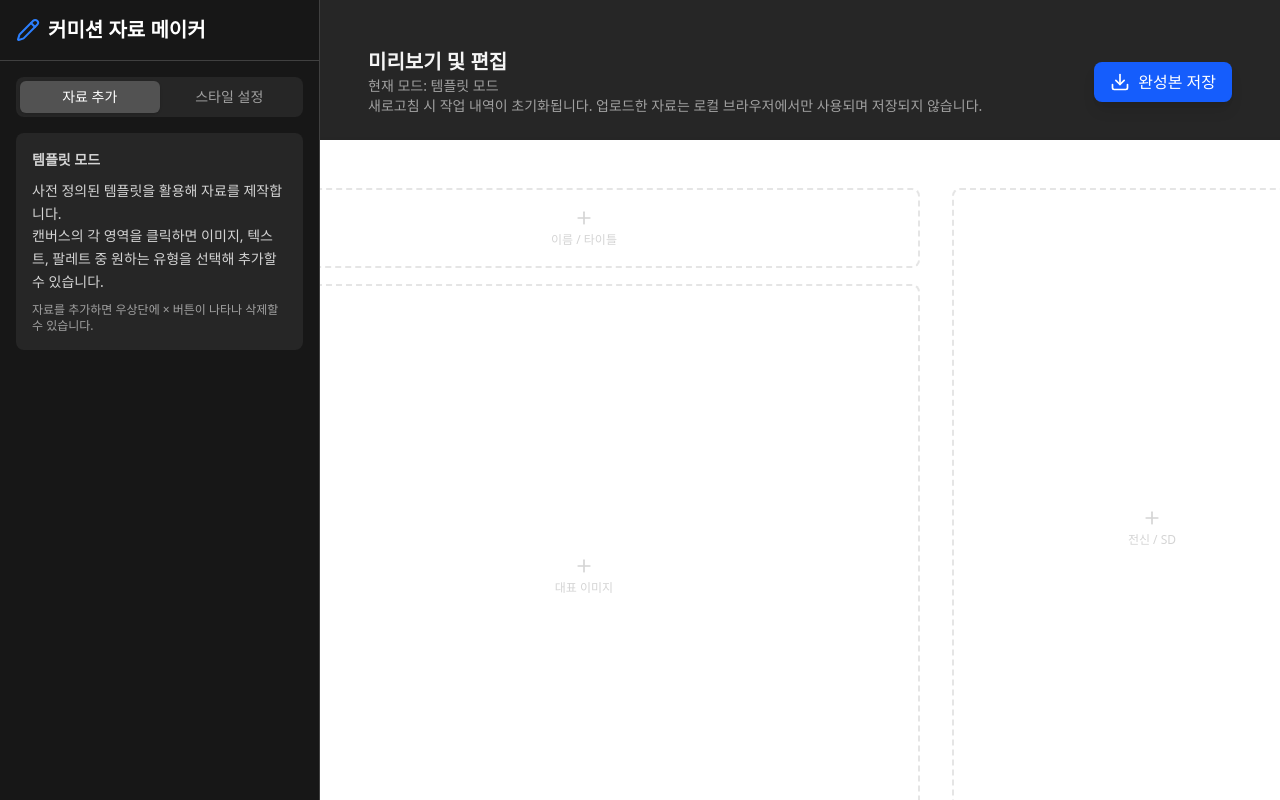
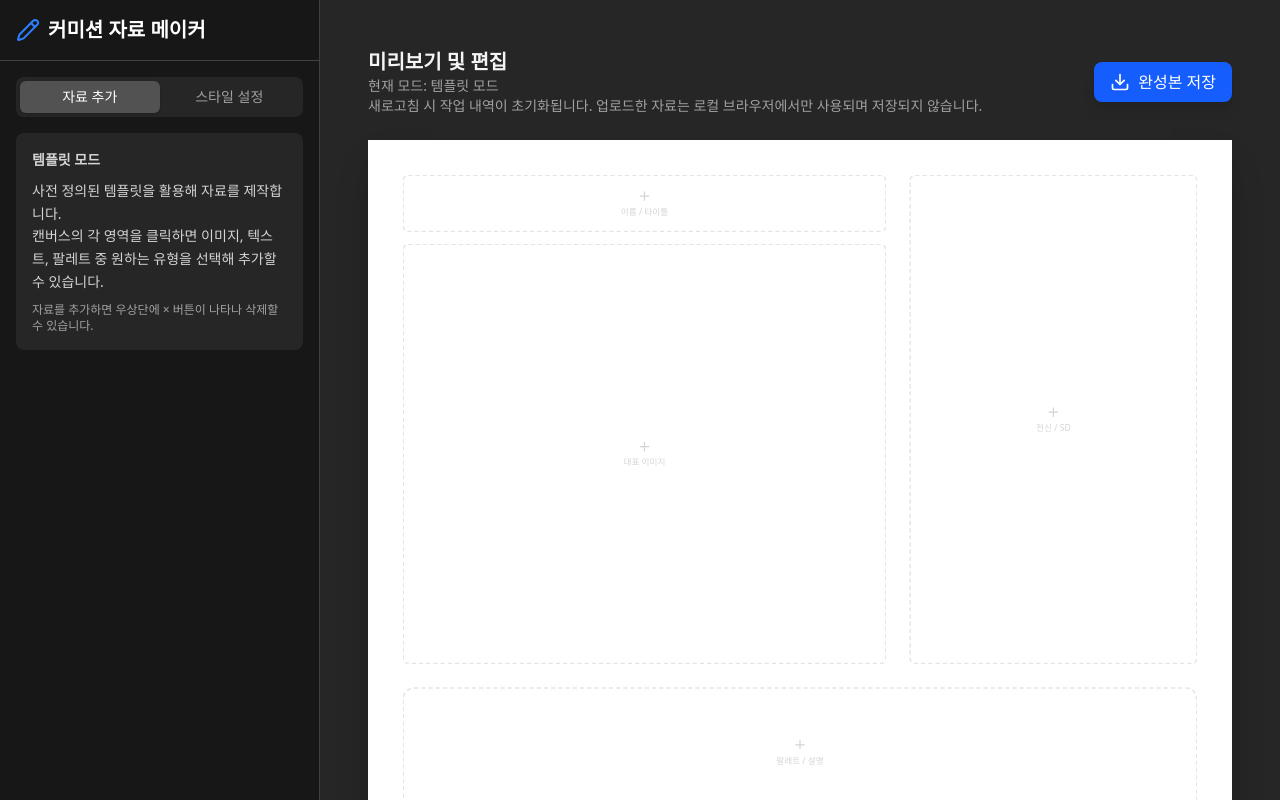
Before and after one commit to avocado8/reference-maker, a React (Vite) app: page / in a window 1280 px wide. Built offline with nearby package versions, Linux system fonts and the light colour scheme.

Commit message:
fix: ImageAsset 이동 시 내부 이미지가 같이 이동하는 현상 수정

```diff
--- a/src/components/CanvasWorkspace.tsx
+++ b/src/components/CanvasWorkspace.tsx
@@ -1,4 +1,4 @@
-import { useRef } from "react";
+import { useRef, useState, useEffect } from "react";
 import { useCanvasSettings } from "../store/CanvasSettingsContext";
 import clsx from "clsx";
 import { Download } from "lucide-react";
@@ -10,6 +10,8 @@ import { getTemplateOrientation } from "../utils/getTemplateOrientation";
 export default function CanvasWorkspace() {
   const { settings } = useCanvasSettings();
   const canvasRef = useRef<HTMLDivElement>(null);
+  const containerRef = useRef<HTMLDivElement>(null);
+  const [scale, setScale] = useState(1);
 
   const getCanvasDimensions = () => {
     const orientation =
@@ -22,6 +24,16 @@ export default function CanvasWorkspace() {
   };
 
   const dimensions = getCanvasDimensions();
+
+  useEffect(() => {
+    const el = containerRef.current;
+    if (!el) return;
+    const observer = new ResizeObserver(() => {
+      setScale(Math.min(1, el.clientWidth / dimensions.width));
+    });
+    observer.observe(el);
+    return () => observer.disconnect();
+  }, [dimensions.width]);
 
   const handleDownload = async () => {
     if (!canvasRef.current) return;
@@ -72,7 +84,16 @@ export default function CanvasWorkspace() {
         </button>
       </div>
 
-      {/* 실제 렌더링될 캔버스 영역 (고정 크기) */}
+      {/* 캔버스 스케일 컨테이너 */}
+      <div ref={containerRef} className="w-full max-w-[1600px]">
+        {/* transform이 layout에 영향 없으므로 실제 시각적 크기만큼 높이 확보 */}
+        <div
+          style={{
+            width: dimensions.width * scale,
+            height: dimensions.height * scale,
+          }}
+        >
+          {/* 실제 렌더링될 캔버스 영역 (고정 크기, 스케일로 축소 표시) */}
           <div
             ref={canvasRef}
             style={{
@@ -80,6 +101,8 @@ export default function CanvasWorkspace() {
               height: `${dimensions.height}px`,
               backgroundColor: settings.backgroundColor,
               color: "#000",
+              transform: `scale(${scale})`,
+              transformOrigin: "top left",
             }}
             className={clsx(
               "relative overflow-hidden shrink-0 transition-all duration-300 shadow-2xl",
@@ -97,5 +120,7 @@ export default function CanvasWorkspace() {
             )}
           </div>
         </div>
+      </div>
+    </div>
   );
 }
--- a/src/components/ImageAsset.tsx
+++ b/src/components/ImageAsset.tsx
@@ -40,7 +40,7 @@ function ImageToolbar({ asset }: { asset: ImageAssetType }) {
             }
             className="text-white text-xs bg-white/20 hover:bg-white/30 px-2 py-1 rounded transition-colors"
           >
-            위치 초기화
+            초기화
           </button>
         </>
       )}
@@ -66,6 +66,7 @@ export default function ImageAsset({ asset }: ImageAssetProps) {
     if (!asset.url) return;
     if ((e.target as HTMLElement).closest("button, input")) return;
     e.preventDefault();
+    e.stopPropagation();
 
     setIsDragging(true);
     const startX = e.clientX;
```
Lines whose indentation alone changed are shown as unchanged.
